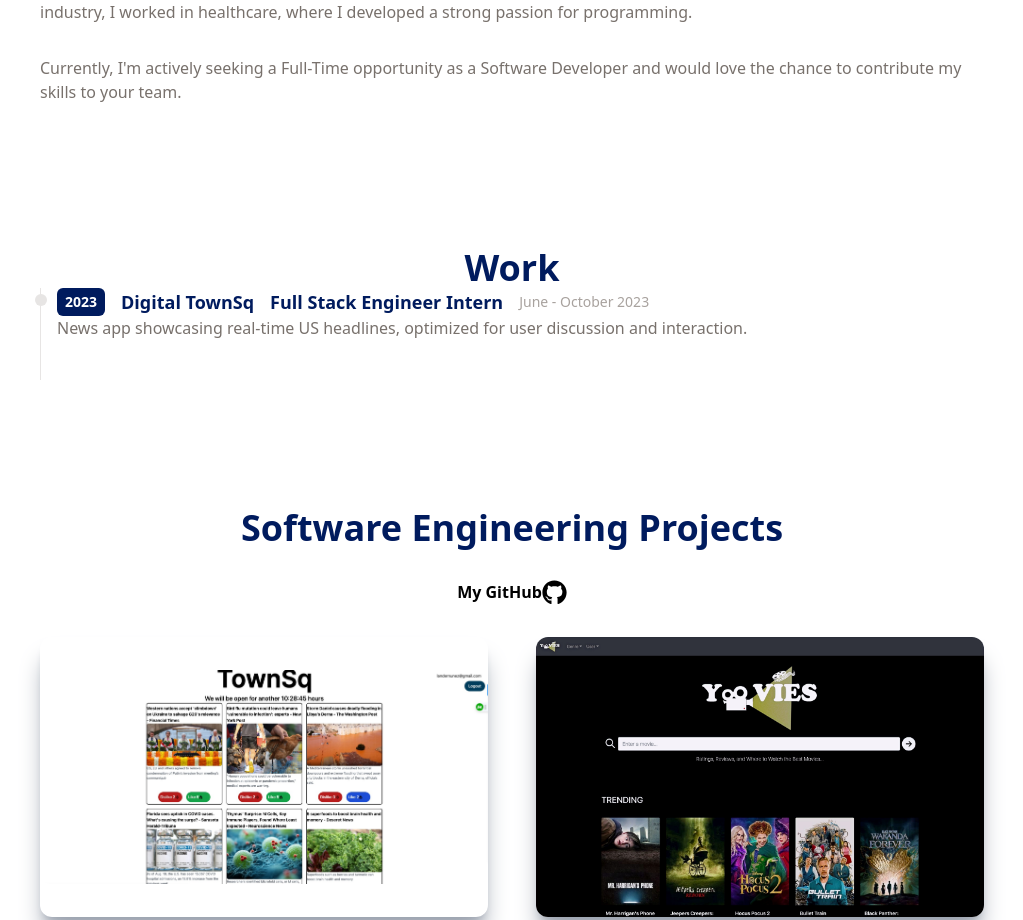
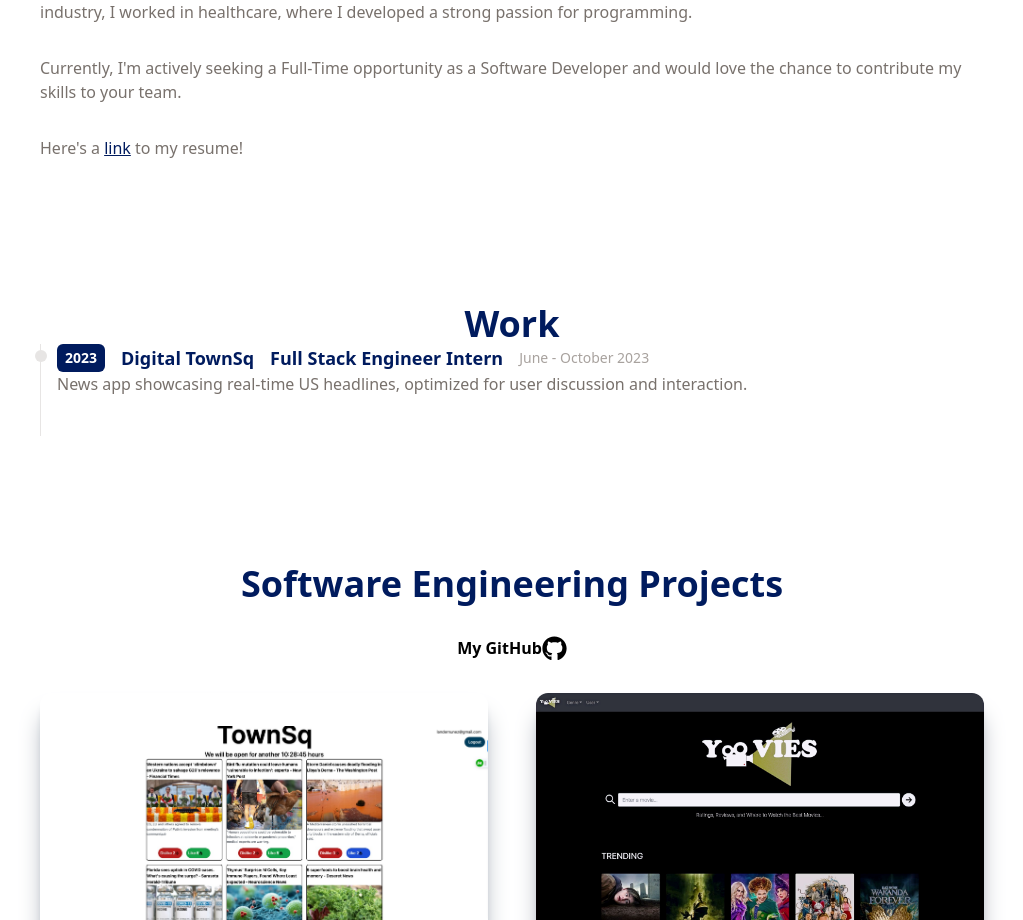
Before and after one commit to lndrnz/my-portfolio, a React (Vite) app in the folder portfolio/: page / in a window 1280 px wide. Shown: the part 1048-1968 px from the top of the page, without its empty margins (160-1183 px from the left). Built offline with nearby package versions, Linux system fonts and the light colour scheme.

Commit message:
finished adding resume links

```diff
--- a/portfolio/src/components/AboutMe.tsx
+++ b/portfolio/src/components/AboutMe.tsx
@@ -1,3 +1,5 @@
+import LanderNunezResume from "./../assets/LanderNunezResume.pdf";
+
 const AboutMe = () => {
   return (
     <div id="aboutme" className="max-w-[1040px] m-auto md:pl-20 p-4 py-16">
@@ -20,6 +22,7 @@
         a Software Developer and would love the chance to contribute my skills
         to your team.
       </p>
+      <p className="text-left py-4 text-base font-normal text-stone-500">Here's a <a className="text-[#001b5e] underline" href={LanderNunezResume} target="_blank" rel="noopener noreferrer">link</a> to my resume!</p>
     </div>
   );
 };
```
